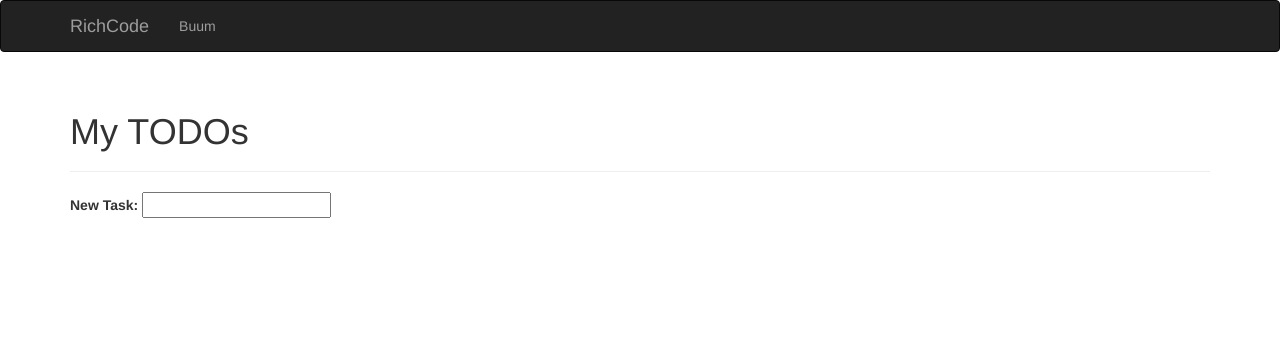
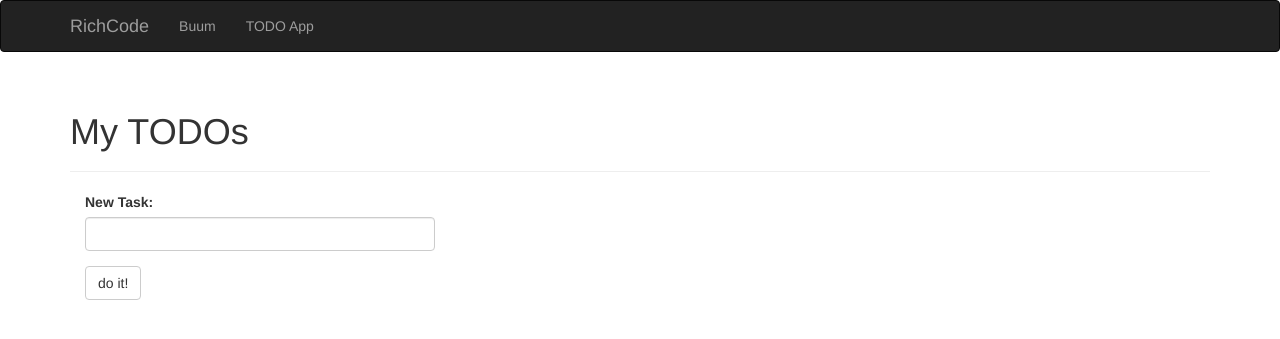
Before and after one commit to RichStone/richpy, a Flask app: page /todo/workspace in a window 1280 px wide. Shown: the top 339 px of the page. Run offline with Flask 2, Linux system fonts and the light colour scheme; some libraries are stand-ins or nearby versions.

Commit message:
implement new task field as form

```diff
--- a/app/templates/base.html
+++ b/app/templates/base.html
@@ -23,6 +23,7 @@
         <div class="navbar-collapse collapse">
             <ul class="nav navbar-nav">
                 <li><a href="/">Buum</a></li>
+                <li><a href="{{ url_for('todo.workspace') }}">TODO App</a></li>
             </ul>
             <ul class="nav navbar-nav navbar-right">
                 {% if current_user.is_authenticated %}
--- a/app/templates/todo/workspace.html
+++ b/app/templates/todo/workspace.html
@@ -8,7 +8,8 @@
     <h1>My TODOs</h1>
 </div>
 <div>
-    <label for="new_task">New Task: </label>
-    <input type="text" id="new_task">
+    <div class="col-md-4">
+        {{ wtf.quick_form(form) }}
+    </div>
 </div>
 {% endblock %}
--- /dev/null
+++ b/app/todo/forms.py
@@ -0,0 +1,8 @@
+from flask_wtf import Form
+from wtforms import StringField, SubmitField
+from wtforms.validators import DataRequired, Length
+
+
+class NewTaskForm(Form):
+    new_task = StringField('New Task: ', validators=[DataRequired(), Length(1, 264)])
+    submit = SubmitField('do it!')
--- a/app/todo/views.py
+++ b/app/todo/views.py
@@ -1,8 +1,10 @@
 from flask import render_template
 from . import todo
+from .forms import NewTaskForm
 # from ..models import Item
 
 
 @todo.route('/workspace', methods=['GET', 'POST'])
 def workspace():
-    return render_template('todo/workspace.html')
+    form = NewTaskForm()
+    return render_template('todo/workspace.html', form=form)
```
